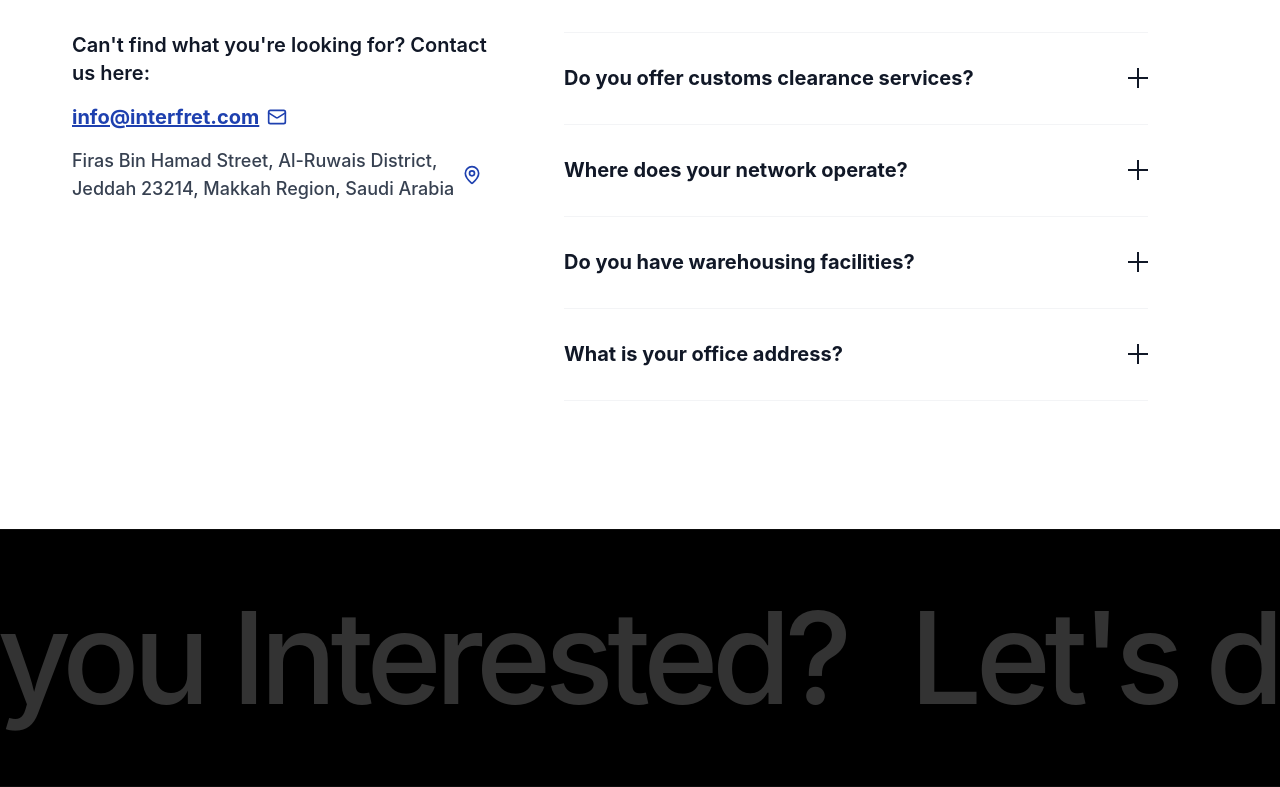
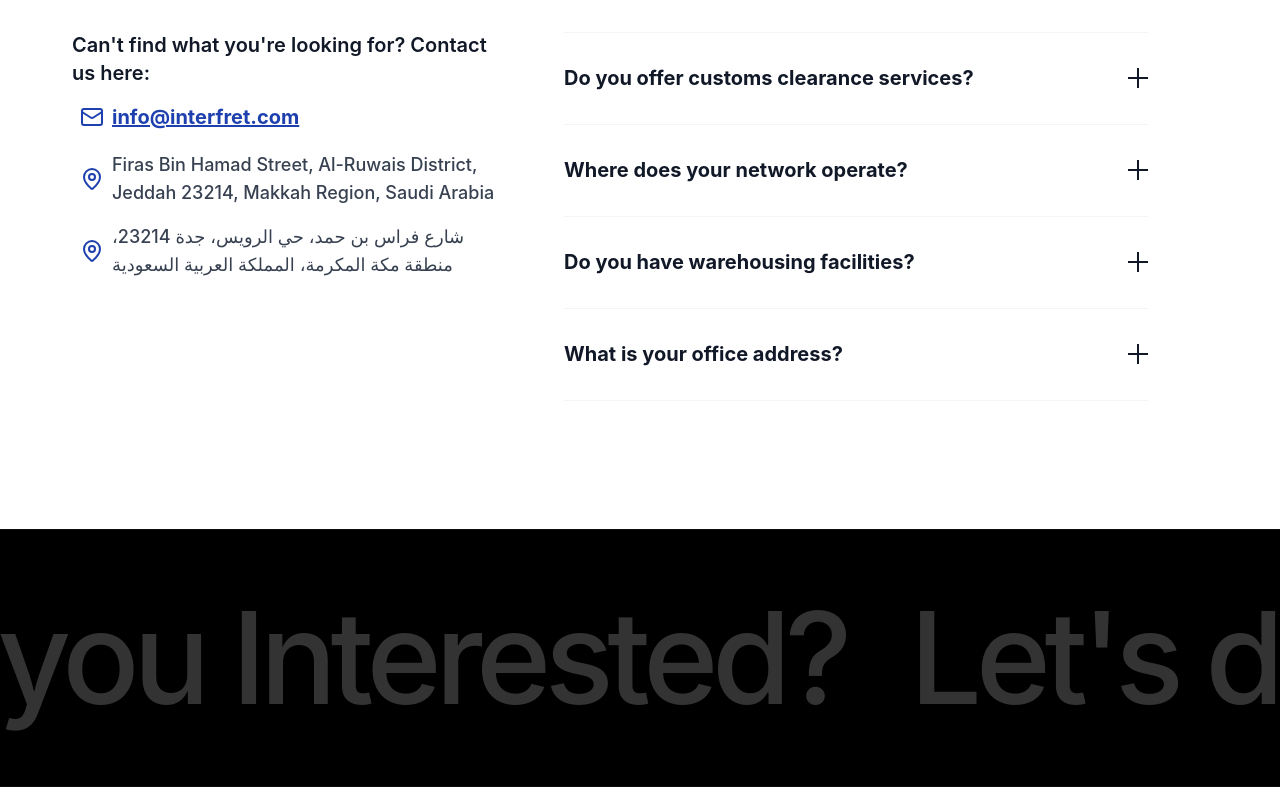
Before and after one commit to syedfaiqali/InterFred, a React (Vite) app: page /service in a window 1280 px wide. Shown: the part 7599-8386 px from the top of the page. Built offline with nearby package versions, Linux system fonts and the light colour scheme.

Commit message:
FaiqPrototype: Arabic address added

```diff
--- a/src/components/FAQ.tsx
+++ b/src/components/FAQ.tsx
@@ -66,12 +66,16 @@ const FAQ: React.FC = () => {
                 href={`mailto:${content.contactEmail}`}
                 className="inline-flex items-center text-xl text-blue-800 font-bold underline transition-colors hover:text-blue-600"
               >
+                <Mail className="ml-2 mr-2 h-6 w-6 shrink-0" />
                 {content.contactEmail}
-                <Mail className="ml-2 h-5 w-5" />
               </a>
               <p className="inline-flex items-center text-lg text-gray-700 font-medium whitespace-pre-line">
+                <MapPin className="ml-2 mr-2 h-6 w-6 shrink-0 text-blue-800" />
                 {content.contactAddress}
-                <MapPin className="ml-2 h-5 w-5 text-blue-800" />
+              </p>
+              <p className="inline-flex items-center text-lg text-gray-700 font-medium whitespace-pre-line">
+                <MapPin className="ml-2 mr-2 h-6 w-6 shrink-0 text-blue-800" />
+                {content.contactAddressArabic}
               </p>
             </div>
           </div>
--- a/src/data/websiteContent.ts
+++ b/src/data/websiteContent.ts
@@ -250,6 +250,7 @@ export const websiteContent = {
         contactText: 'Can\'t find what you\'re looking for? Contact us here:',
         contactEmail: 'info@interfret.com',
         contactAddress: 'Firas Bin Hamad Street, Al-Ruwais District,\nJeddah 23214, Makkah Region, Saudi Arabia',
+        contactAddressArabic: 'شارع فراس بن حمد، حي الرويس، جدة 23214، منطقة مكة المكرمة، المملكة العربية السعودية',
         items: [
             {
                 question: "Do you handle dangerous goods?",
```
